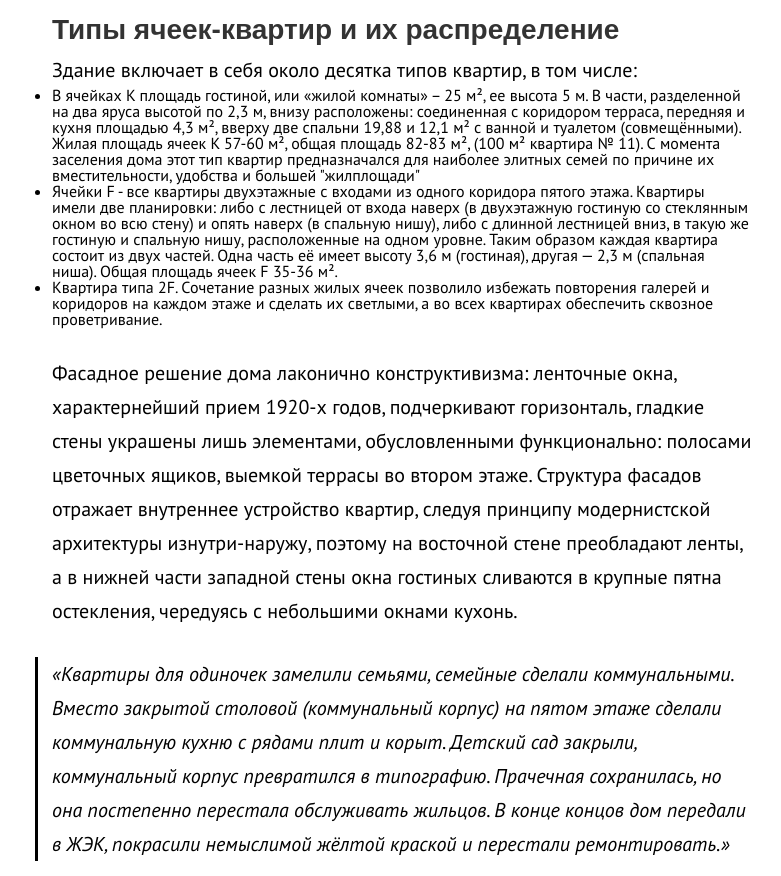
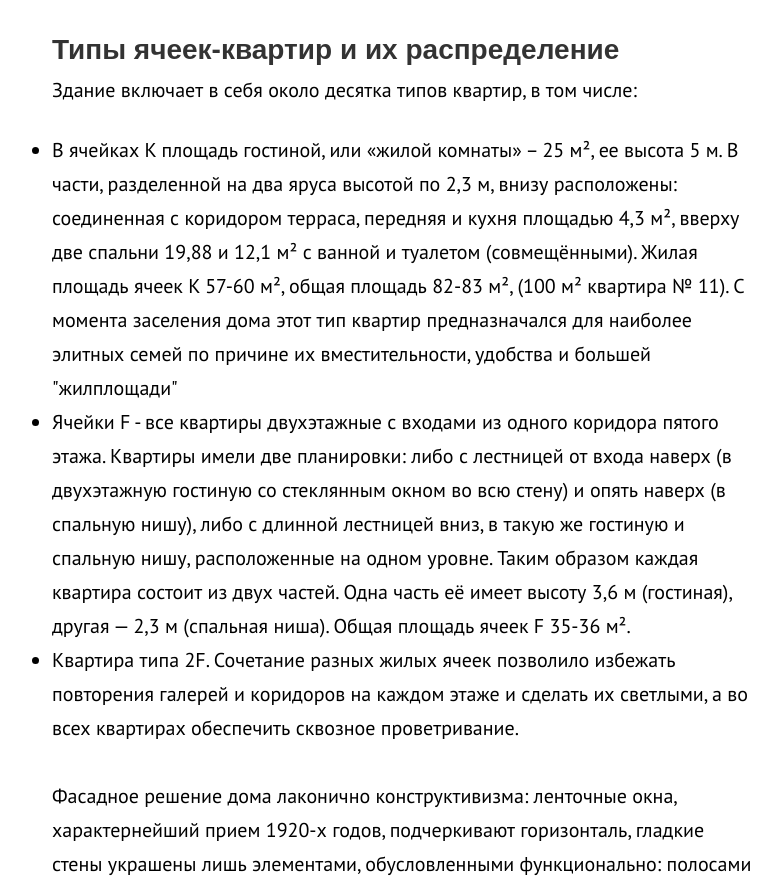
Before and after one commit to ksennn/wikimedium, a plain HTML site: page wiki2.html in a window 1280 px wide. Shown: the part 2953-3829 px from the top of the page, without its empty margins (238-1019 px from the left). Drawn offline with nearby package versions, Linux system fonts and the light colour scheme; a web font is replaced by a local one.

Commit message:
Update content.css

```diff
--- a/stylesheets/content.css
+++ b/stylesheets/content.css
@@ -1,7 +1,6 @@
 article > p,
-article > blockquote,
-article > li {
-  margin-top: 29px;
+article > blockquote {
+  margin-top: 34px;
   font-size: 20px;
   line-height: 34px;
 }
@@ -76,6 +75,9 @@ article >h2 + img {
 article >h3 + img {
   margin-top: 81px;
 }
-article >ul {
+article > ul {
   list-style-type: disc;
+  margin-top: 26px;
+  font-size: 20px;
+  line-height: 34px;
 }
```
